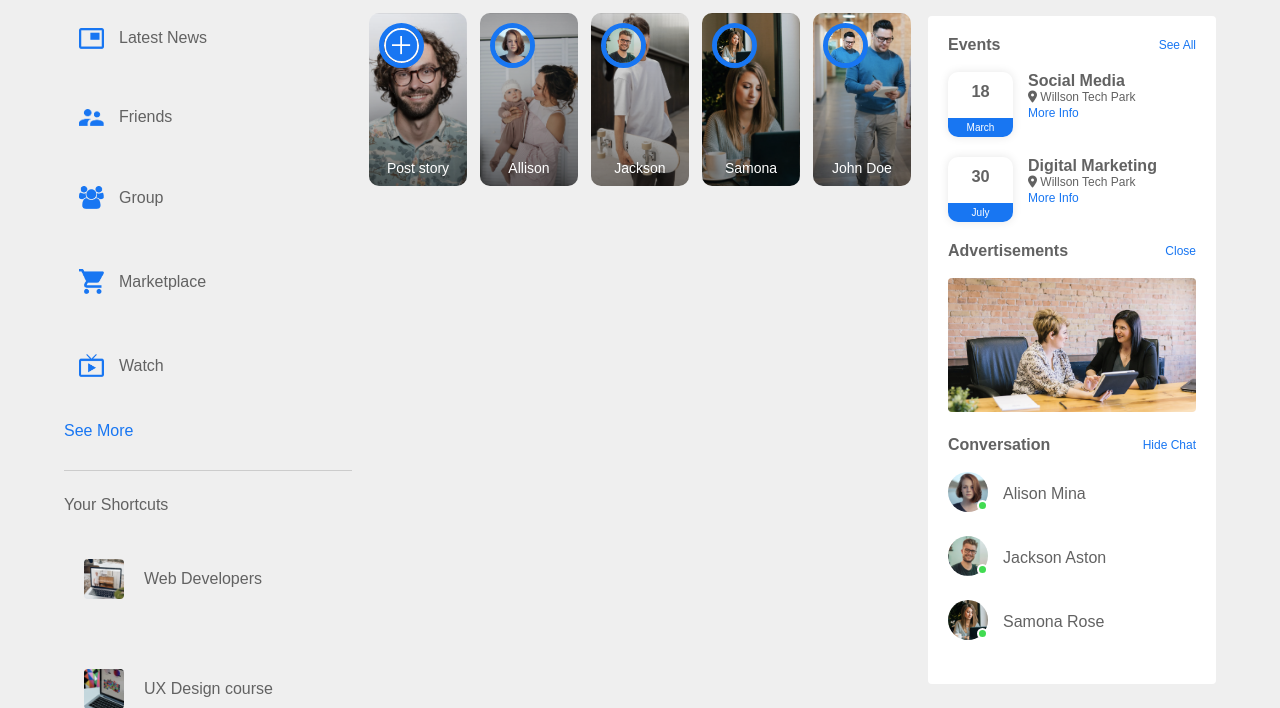
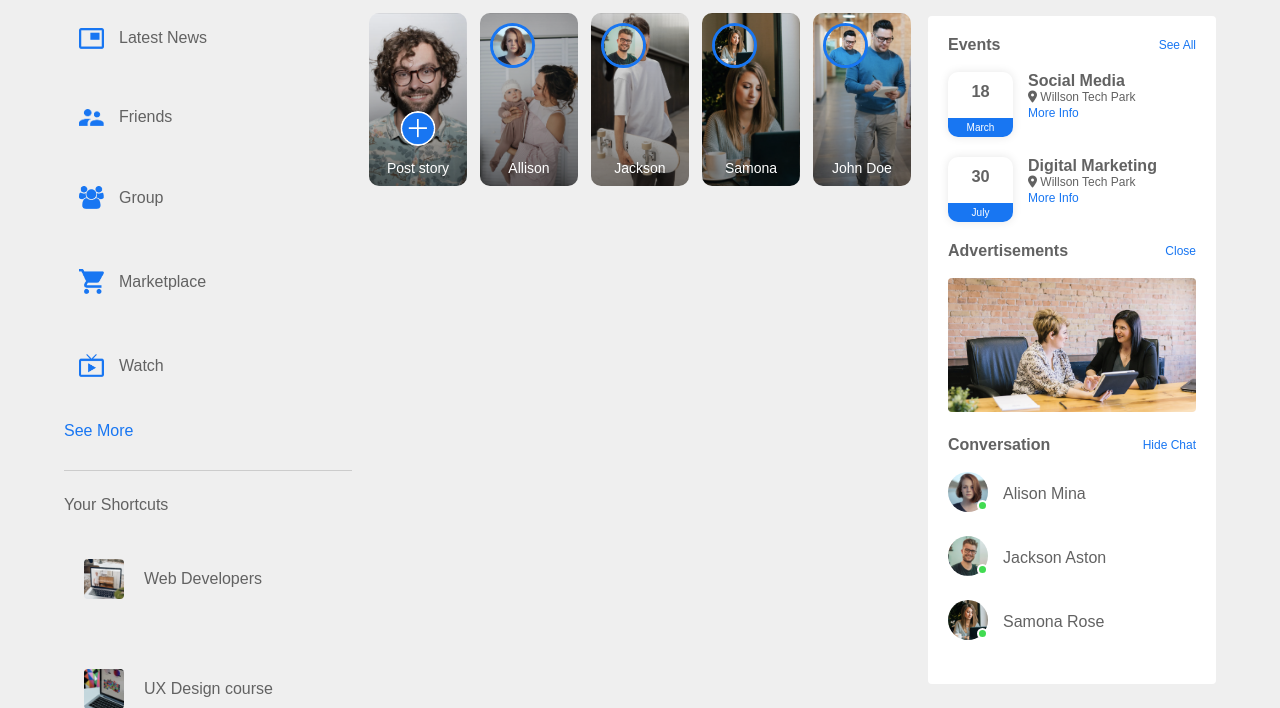
Before and after one commit to lemanou7/worldbook, a Django app: page / in a window 1280 px wide. Shown: the part 54-762 px from the top of the page. Run offline with Django 5.2, Linux system fonts and the light colour scheme; some libraries are stand-ins or nearby versions.

Commit message:
story section completed

```diff
--- a/static/css/styles.css
+++ b/static/css/styles.css
@@ -289,7 +289,7 @@ nav {
     border-radius: 50%;
     top: 10px;
     left: 10px;
-    border: 5px solid #1876f2;
+    border: 3px solid #1876f2;
 }
 /* story circled image styling end */
 
@@ -321,3 +321,12 @@ nav {
 .story5{
     background-image:linear-gradient(transparent,rgba(0,0,0,0.5)), url(/static/images/status-5.png);
 }
+
+.story.story1 img{
+    top: unset;
+    left: 50%;
+    bottom: 40px;
+    transform: translate(-50%);
+    border: 0;
+    width: 35px;
+}
```
